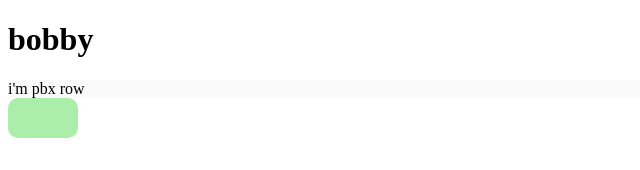
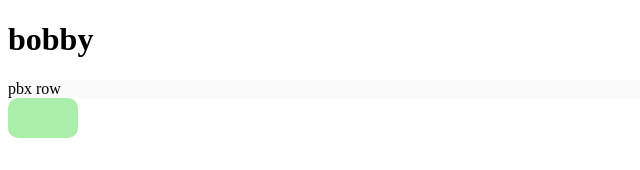
Before and after one commit to pavbox/university_amm_web, a React app in the folder app/frontend/: page / in a window 1280 px wide. Shown: the top 170 px of the page, without its empty margins (0-640 px from the left). Built offline with nearby package versions, Linux system fonts and the light colour scheme.

Commit message:
make table component as pure component by react rules

```diff
--- a/app/frontend/src/components/Table/Table.jsx
+++ b/app/frontend/src/components/Table/Table.jsx
@@ -1,18 +1,22 @@
 import React from 'react';
+import PropTypes from 'prop-types';
 import './Table.styl';
 
-class Table extends React.Component {
-  constructor() {
-    super();
-  }
+const propTypes = {
+  name: PropTypes.string.isRequired,
+};
 
+class Table extends React.PureComponent {
   render() {
+    const { name } = this.props;
     return (
       <div className="table">
-        <div className="table__row">i'm {this.props.name}</div>
+        <div className="table__row">{name}</div>
       </div>
     );
   }
 }
 
+Table.propTypes = propTypes;
+
 export default Table;
```
